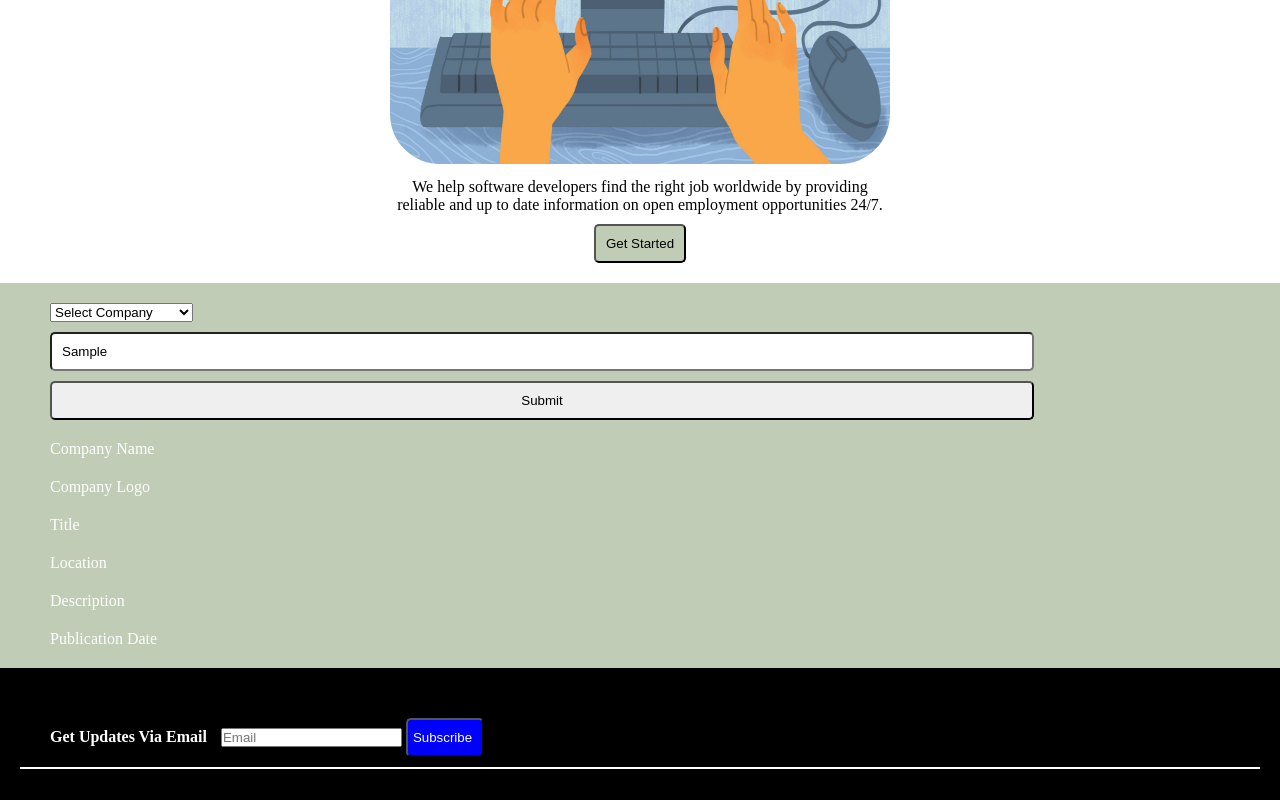
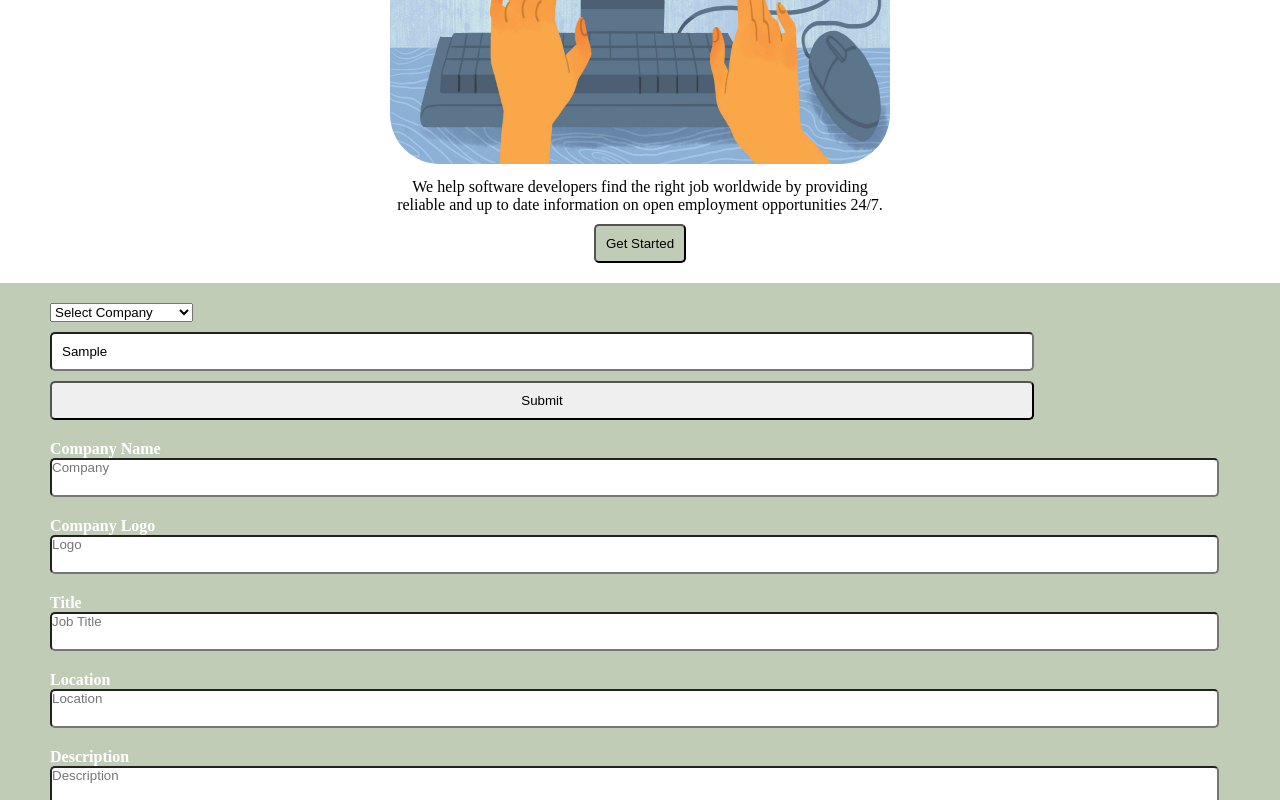
Before and after one commit to Pe-ngo/Phase-1-Project, a plain HTML site: page index.html in a window 1280 px wide. Both pictures are taken after typing "Sample" into the empty fields and a click on the input 542 px from the left and 943 px from the top of the page. Shown: the part 543-1343 px from the top of the page. Drawn offline with Linux system fonts and the light colour scheme; no server answers.

Commit message:
Rearrange form group div and add functions

```diff
--- a/index.html
+++ b/index.html
@@ -91,29 +91,54 @@
     <div class="returnedSection">
         <div class="jobDetails" id="fectched-info">
 
-                <div class="form-group" id="companyBrand">
-                  <p>Company Name</p>
+                <div class="form-group">
+                  <label for="companyName" class="company-name">Company Name</label>
                 </div>
 
-                <div class="form-group" id="logo-image">
-                    <p>Company Logo</p>
+                <div class="col-sm-10">
+                    <input type="text" class="input-box" id="companyBrand" name="company" placeholder="Company"/>
                 </div>
 
-                <div class="form-group" id="job-title">
-                    <p>Title</p>
+                <div class="form-group">
+                    <label for="logoImg" class="company-name">Company Logo</label>
                 </div>
 
-                <div class="form-group" id="workLocation">
-                    <p>Location</p>
+                <div class="col-sm-10">
+                    <input type="text" class="input-box" id="logo-image" placeholder="Logo"/>
                 </div>
 
-                <div class="form-group" id="description">
-                    <p>Description</p>
+                <div class="form-group">
+                    <label for="title" class="company-name">Title</label>
                 </div>
 
-                <div class="form-group" id="pub-date">
-                    <p>Publication Date</p>
+                <div class="col-sm-10">
+                    <input type="text" class="input-box" id="job-title" placeholder="Job Title"/>
                 </div>
+
+                <div class="form-group">
+                    <label for="location" class="company-name">Location</label>
+                </div>
+
+                <div class="col-sm-10">
+                    <input type="text" class="input-box" id="workLocation" placeholder="Location"/>
+                </div>
+
+                <div class="form-group">
+                    <label for="descript" class="company-name">Description</label>
+                </div>
+
+                <div class="col-sm-10">
+                    <input type="text" class="input-box" id="description" placeholder="Description"/>
+                </div>
+
+                <div class="form-group">
+                    <label for="postDate" class="company-name">Publication Date</label>
+                </div>
+
+                <div class="col-sm-10">
+                    <input type="text" class="input-box" id="pub-date" placeholder="Date"/>
+                </div>
+
         </div>
 
     </div>
--- a/src/index.js
+++ b/src/index.js
@@ -13,7 +13,7 @@ const jobTitle = document.querySelector('#job-title');
 const locate = document.querySelector('#workLocation');
 const description = document.querySelector('#description');
 const dateOne = document.querySelector('#pub-date');
-
+const formGroup = document.querySelector('#form-group');
 })
 
 //event listeners
@@ -34,20 +34,37 @@ function selectCompanyName() {
 
 function displayJobDetails(e) {
     e.preventDefault();
-    displayInfo();
+    let jobInfo = {
+        company_name:e.target.company,
+        company_logo:e.target.logo,
+        title:e.target.title,
+        location:e.target.candidate_required_location,
+        description:e.target.description,
+        date:e.target.publication_date
+    }
+    displayInfo(jobInfo)
+    showJobInfo(jobInfo)
 }
 
-function showJobInfo(info){
-    companyBrand.innerHTML = `${info.company_name}`;
-
+function showJobInfo(jobInfo){
+    // let companyBrand = document.getElementById('companyBrand')
+    // companyBrand.innerHTML = `company_name:${jobInfo.company_name}`
+    // formGroup.appendChild(companyBrand)
+    companyBrand.innerHTML = `company_name:${jobInfo.company_name}`
 }
 
-function displayInfo() {
+function displayInfo(jobInfo) {
     fetch('https://remotive.com/api/remote-jobs?category=software-dev')
     .then(res => res.json())
-    .then(info => showJobInfo(info))
+    .then(jobInfo => showJobInfo(jobInfo));
 }
 
+
+
+function initialize(){
+    displayInfo()
+}
+initialize()
 //         logoImage.src = 'images/itsacheckmate.png';
 //         companyBrand.innerHTML = 'ItsaCheckmate';
 //     } else if (type.value === 'CodingAcademy') {
```
